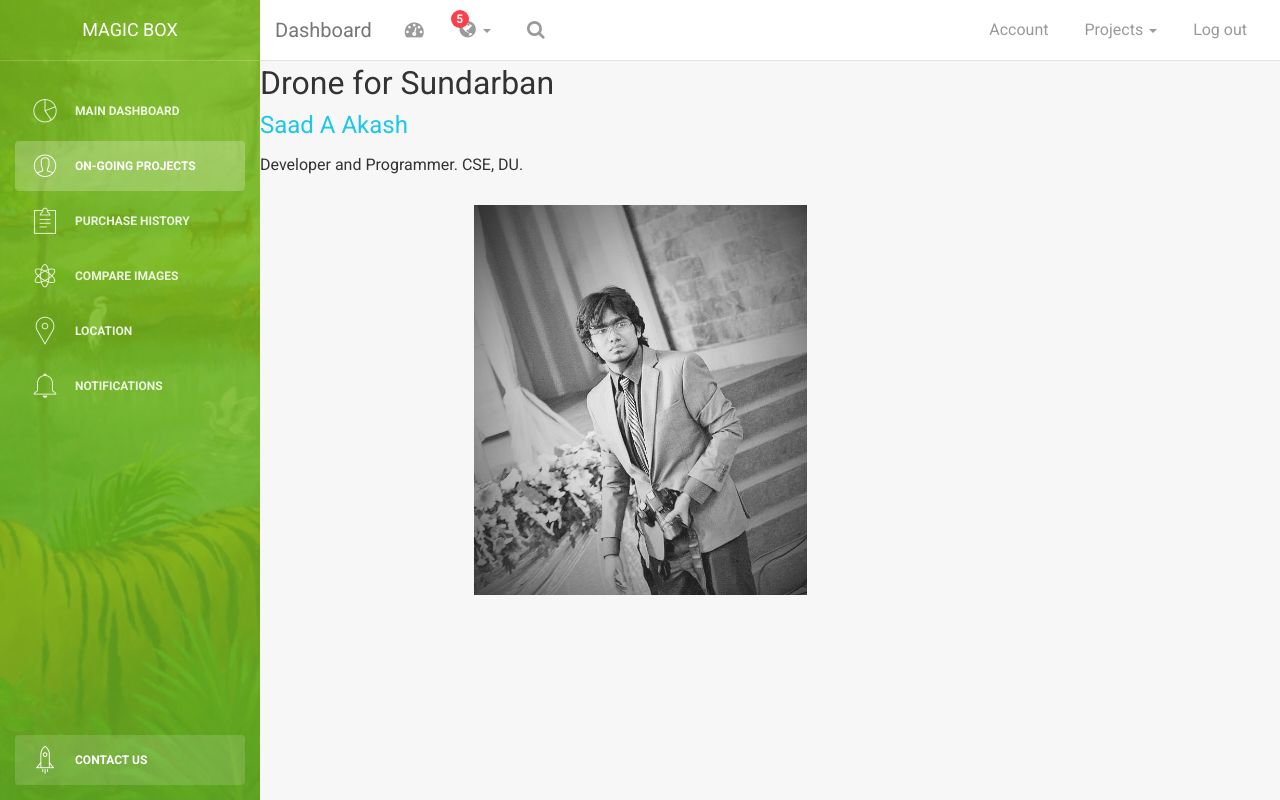
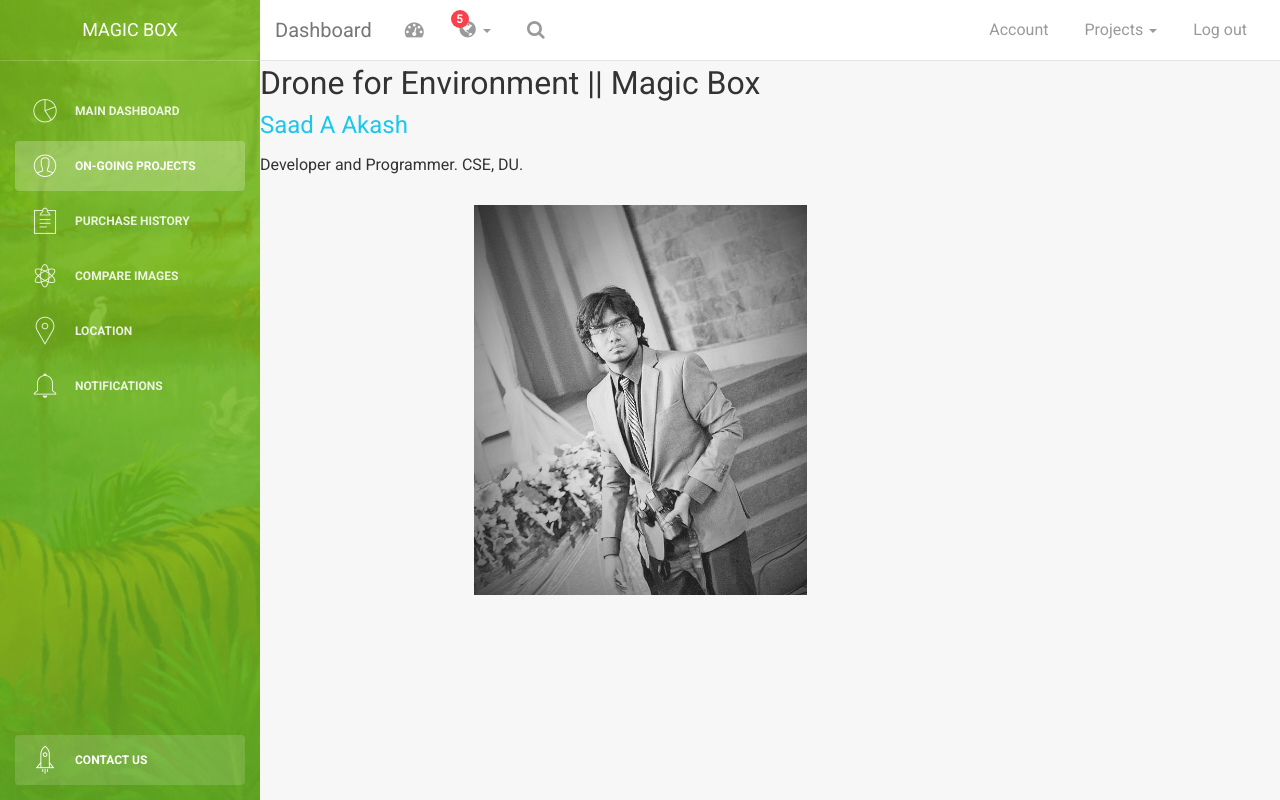
Before and after one commit to SaadAAkash/MagicBox-Website-Development, a website: page upgrade.html in a window 1280 px wide. Drawn offline with Linux system fonts and the light colour scheme; some packages are replaced by stand-ins of ours.

```diff
--- a/upgrade.html
+++ b/upgrade.html
@@ -175,7 +175,7 @@
         </nav>
 
 
-<navbar-right><font size="06">Drone for Sundarban</font> </navbar-right>
+<navbar-right><font size="06">Drone for Environment || Magic Box</font> </navbar-right>
 <navbar-right><p><a href="https://about.me/sa.akash/"><font size="05">Saad A Akash</font></a></p></navbar-right>
 <navbar-right><p><font size="03">Developer and Programmer. CSE, DU.</font></p></navbar-right>
 
```
